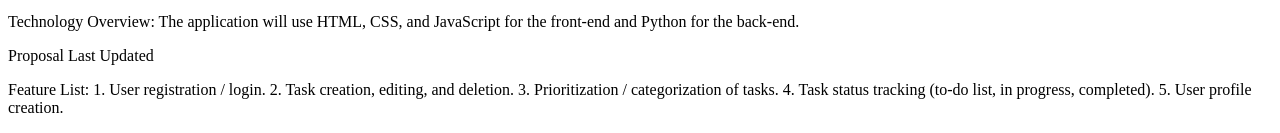
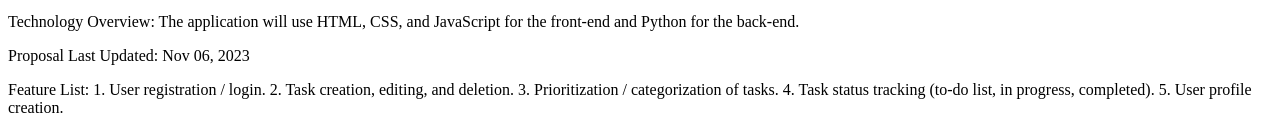
Before and after one commit to nnykaza/class-product-proposal, a plain HTML site: page index.html in a window 1280 px wide. Shown: the part 153-286 px from the top of the page. Drawn offline with Linux system fonts and the light colour scheme.

Commit message:
Update index.html

```diff
--- a/index.html
+++ b/index.html
@@ -9,7 +9,7 @@
 
 	<p>Application Overview: TaskPro is a task management application that helps individuals and teams organize their daily projects efficiently. Users can create tasks, set priorities, and track their progress.</p>
 	<p>Technology Overview: The application will use HTML, CSS, and JavaScript for the front-end and Python for the back-end.</p>
-	<p>Proposal Last Updated</p>
+	<p>Proposal Last Updated: Nov 06, 2023</p>
 	<p>Feature List:
 		1. User registration / login.
 		2. Task creation, editing, and deletion.
```
